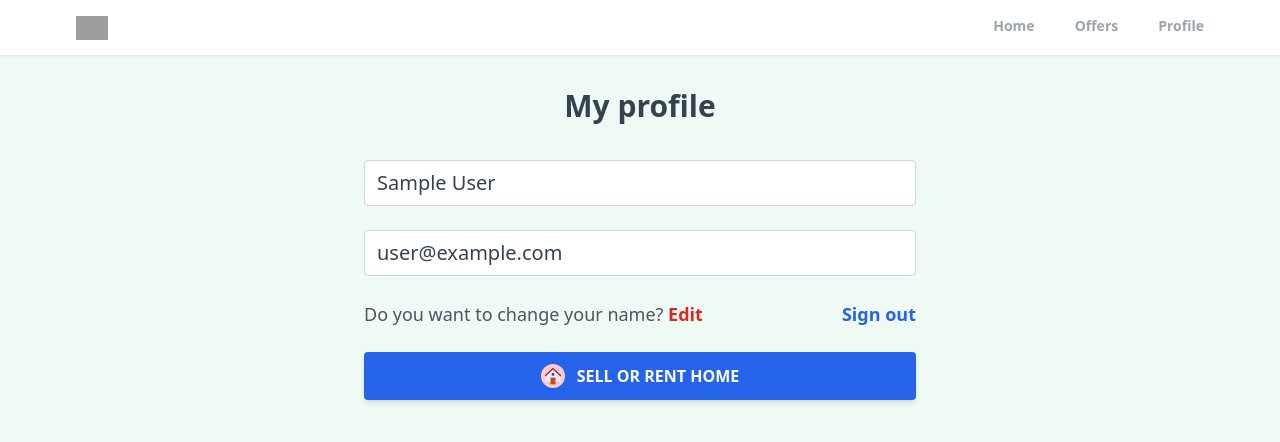
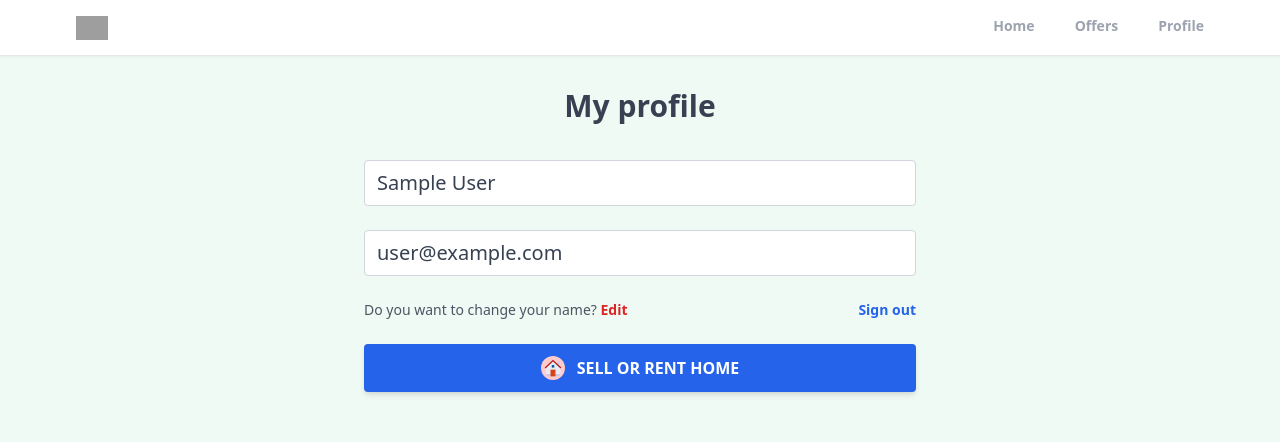
Before and after one commit to abrarzahed/react-realtor-clone, a React (Create React App) app: page /profile in a window 1280 px wide. Shown: the top 442 px of the page. Built offline with nearby package versions, Linux system fonts and the light colour scheme; no server answers; sample sign-in values are in the browser's storage; grey boxes are pictures that could not be loaded.

Commit message:
decreased font-size in profile page

```diff
--- a/src/pages/Profile.jsx
+++ b/src/pages/Profile.jsx
@@ -110,7 +110,7 @@
             onChange={(e) => handleInputChange(e)}
           />
 
-          <div className="flex justify-between items-center text-sm sm:text-lg">
+          <div className="flex justify-between items-center text-sm sm:text-md">
             <p>
               <span className="text-gray-600">
                 Do you want to change your name?
```
